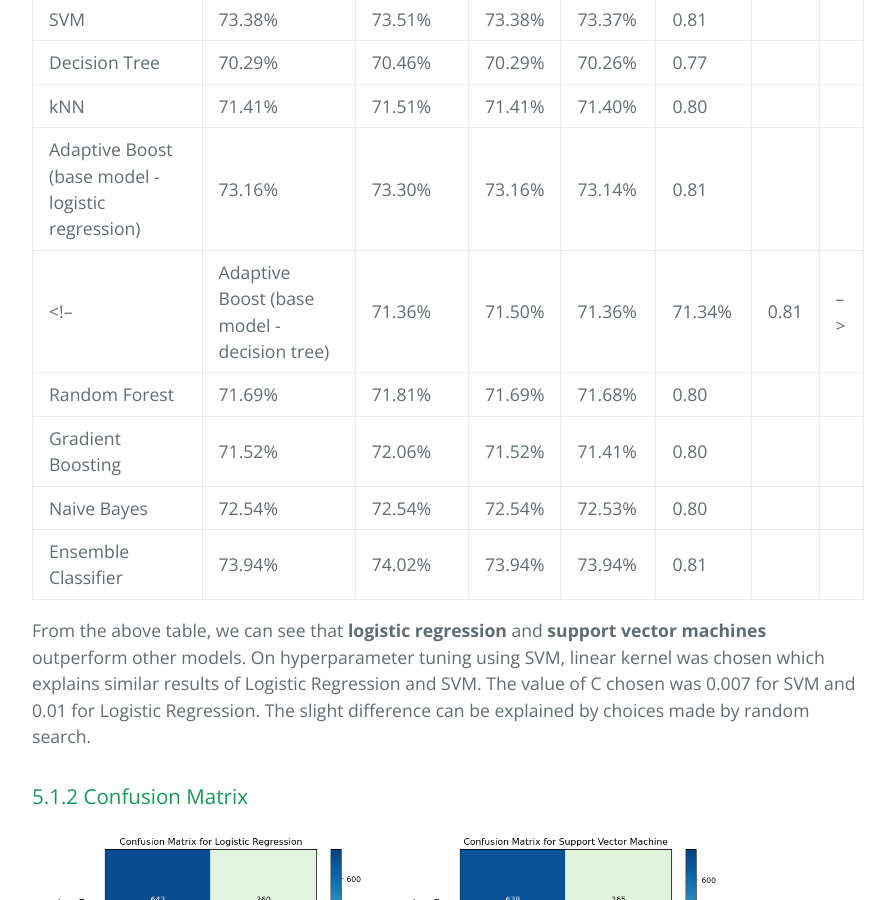
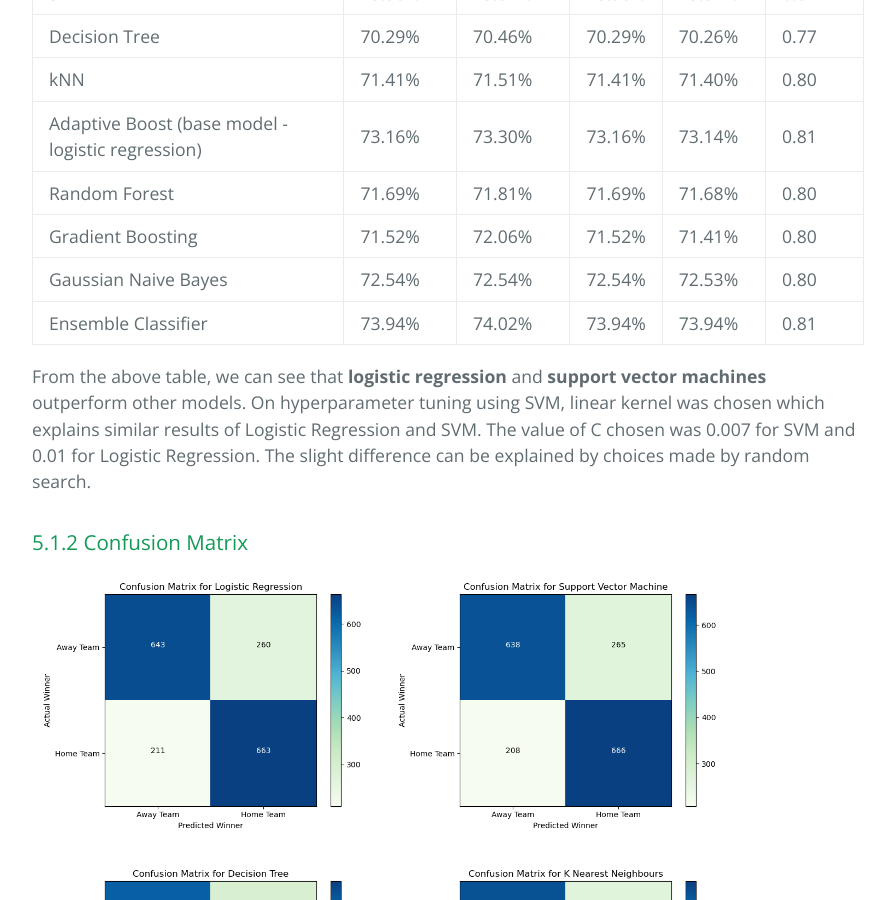
Before and after one commit to neelabhsinha/gatech-cs-7641-project-page, a Jekyll site: the page built from index.md, in a window 1280 px wide and 900 px high, scrolled down 9651 px. Shown: the whole window, without its empty margins (192-1087 px from the left). Built offline with Jekyll 4.4.1, drawn with Linux system fonts in a browser that asks for light colours; formulas are drawn with MathJax 3; our own code applies the rules of GitHub Pages for plain Markdown files.

Commit message:
Removing comment

```diff
--- a/index.md
+++ b/index.md
@@ -128,10 +128,9 @@ We analyze the performance of the various classification schemes on our dataset
 | Decision Tree      | 70.29%   | 70.46%    | 70.29% | 70.26%    | 0.77    |
 | kNN                | 71.41%   | 71.51%    | 71.41% | 71.40%    | 0.80    |
 | Adaptive Boost (base model - logistic regression) | 73.16%   | 73.30%    | 73.16% | 73.14%    | 0.81    |
-<!-- | Adaptive Boost (base model - decision tree) | 71.36%   | 71.50%    | 71.36% | 71.34%    | 0.81    | -->
 | Random Forest                | 71.69%   | 71.81%    | 71.69% | 71.68%    | 0.80    |
 | Gradient Boosting            | 71.52%   | 72.06%    | 71.52% | 71.41%    | 0.80    |
-| Naive Bayes        | 72.54%   | 72.54%    | 72.54% | 72.53%    | 0.80    |
+| Gaussian Naive Bayes        | 72.54%   | 72.54%    | 72.54% | 72.53%    | 0.80    |
 | Ensemble Classifier          | 73.94%   | 74.02%    | 73.94% | 73.94%    | 0.81    |
 
 From the above table, we can see that **logistic regression** and **support vector machines** outperform other models. On hyperparameter tuning using SVM, linear kernel was chosen which explains similar results of Logistic Regression and SVM. The value of C chosen was 0.007 for SVM and 0.01 for Logistic Regression. The slight difference can be explained by choices made by random search.
```
